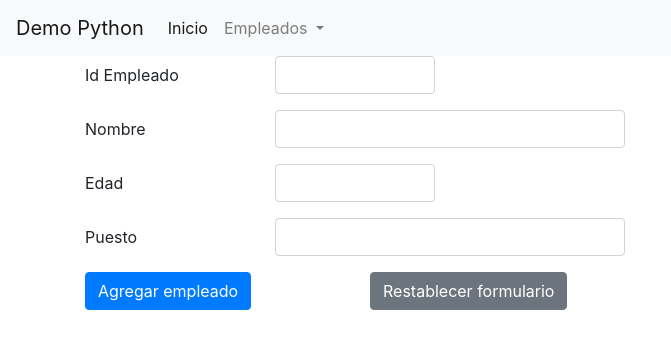
After one commit to RagdGC/demopython, a Flask app: page /empleados/nuevo in a window 1280 px wide. The commit adds this page. Shown: the top 349 px of the page, without its empty margins (0-671 px from the left). Run offline with Flask 2, Linux system fonts and the light colour scheme; some libraries are stand-ins or nearby versions.

Commit message:
formularios

```diff
--- a/api/recursos/empleados.py
+++ b/api/recursos/empleados.py
@@ -27,6 +27,7 @@ class empleadoslista(Resource):
     @api.expect(empleado)
     @api.marshal_with(empleado)
     def post(self):
+        """Alta de empleado"""
         reg = api.payload
         empleadonuevo = EmployeeModel(employee_id= reg['employee_id'], name= reg['name'], age=reg['age'], position=reg['position'] )
         db.session.add(empleadonuevo)
--- a/webclient/app.py
+++ b/webclient/app.py
@@ -1,6 +1,9 @@
 from flask import Flask, render_template
+import requests
 
 app = Flask(__name__)
+
+urlapi = 'http://localhost:5001/'
 
 @app.route('/')
 def index():
@@ -8,8 +11,30 @@ def index():
 
 @app.route('/empleados')
 def listaempleados():
-    return render_template("empleados/lista.html")
+    endpoint = urlapi + "empleados"
+    respuesta = requests.get(endpoint)
+    empleados =respuesta.json()
+    return render_template("empleados/lista.html", empleados = empleados)
 
 @app.route('/empleados/nuevo')
 def nuevoempleado():
     return render_template("empleados/nuevo.html")
+
+@app.route('/empleados/nuevo', methods=["POST"])
+def guardarempleadonuevo():
+    return render_template("empleados/nuevo.html")
+
+@app.route('/empleados/<int:id>')
+def consultarempleado(id):
+    endpoint = urlapi + "empleados/" + str(id)
+    respuesta = requests.get(endpoint)
+    empleado =respuesta.json()
+    return render_template("empleados/consulta.html", empleado = empleado)
+
+@app.route('/empleados/<int:id>/editar')
+def editarempleado(id):
+    return render_template("empleados/editar.html")
+
+@app.route('/empleados/<int:id>/eliminar')
+def eliminarempleado(id):
+    return render_template("empleados/eliminar.html")
--- a/webclient/templates/_layout.html
+++ b/webclient/templates/_layout.html
@@ -7,12 +7,12 @@
     <title>{% block titulo %}{% endblock %}</title>
     <link rel="stylesheet" href="https://stackpath.bootstrapcdn.com/bootstrap/4.1.3/css/bootstrap.min.css"
         integrity="sha384-MCw98/SFnGE8fJT3GXwEOngsV7Zt27NXFoaoApmYm81iuXoPkFOJwJ8ERdknLPMO" crossorigin="anonymous">
-    <link rel="stylesheet" href="{{ url_for("static", filename="site.css") }}">
+    <link rel="stylesheet" href="{{ url_for('static', filename='site.css') }}">
 </head>
 
 <body>
     <header>
-        <nav class="navbar navbar-expand-lg navbar-light bg-light">
+        <nav class="navbar navbar-expand-md navbar-light bg-light">
             <a class="navbar-brand" href="#">Demo Python</a>
             <button class="navbar-toggler" type="button" data-toggle="collapse" data-target="#navbarSupportedContent"
                 aria-controls="navbarSupportedContent" aria-expanded="false" aria-label="Toggle navigation">
--- /dev/null
+++ b/webclient/templates/empleados/nuevo.html
@@ -0,0 +1,42 @@
+{% extends "_layout.html" %}
+
+{% block titulo %}Nuevo empleado{% endblock %}
+
+{% block contenido %}
+<div class="container">
+    <form method="POST">
+        <div class="form-group row">
+            <label for="employee_id" class="col-2 col-form-label">Id Empleado</label>
+            <div class="col-2">
+                <input class="form-control" id="employee_id">
+            </div>
+        </div>
+        <div class="form-group row">
+            <label for="name" class="col-2 col-form-label">Nombre</label>
+            <div class="col-4">
+                <input class="form-control" id="name">
+            </div>
+        </div>
+        <div class="form-group row">
+            <label for="age" class="col-2 col-form-label">Edad</label>
+            <div class="col-2">
+                <input class="form-control" id="age">
+            </div>
+        </div>
+        <div class="form-group row">
+            <label for="position" class="col-2 col-form-label">Puesto</label>
+            <div class="col-4">
+                <input class="form-control" id="position">
+            </div>
+        </div>
+        <div class="row">
+            <div class="col-3">
+                <input class="btn btn-primary" type="submit" value="Agregar empleado">
+            </div>
+            <div class="col-3">
+                <input class="btn btn-secondary" type="reset" value="Restablecer formulario">
+            </div>
+        </div>
+    </form>
+</div>
+{% endblock %}
```
Also changed, not shown: webclient/requeriments.txt (added, +16 -0 lines), webclient/templates/empleados/consulta.html (added, +14 -0 lines), webclient/templates/empleados/info.html (added, +53 -0 lines), webclient/templates/empleados/lista.html (+21 -0 lines), api/crud.db, webclient/templates/index.html (line endings or trailing spaces), 1 other file.
